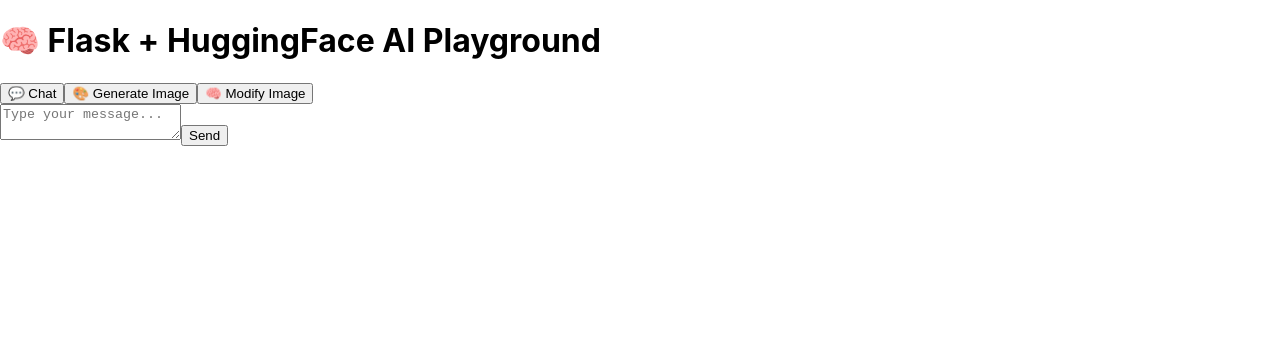
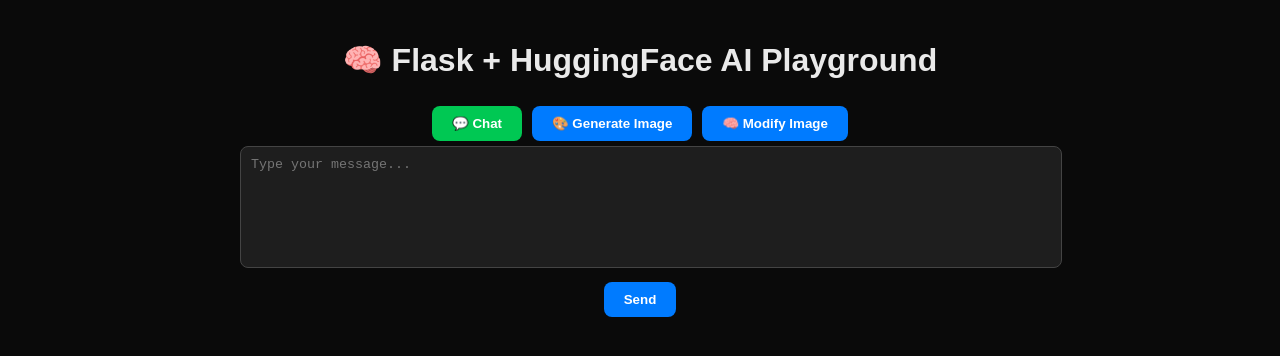
Before and after one commit to Assam157/ChatBotWithImageNew, a React (Create React App) app: page / in a window 1280 px wide. Shown: the top 356 px of the page. Built offline with nearby package versions, Linux system fonts and the light colour scheme.

Commit message:
Update App.css

```diff
--- a/src/App.css
+++ b/src/App.css
@@ -1,38 +1,60 @@
-.App {
+body {
+  background: #0a0a0a;
+  color: #eaeaea;
+  font-family: 'Poppins', sans-serif;
   text-align: center;
+  padding: 20px;
 }
 
-.App-logo {
-  height: 40vmin;
-  pointer-events: none;
+.app-container {
+  max-width: 800px;
+  margin: auto;
 }
 
-@media (prefers-reduced-motion: no-preference) {
-  .App-logo {
-    animation: App-logo-spin infinite 20s linear;
-  }
+textarea {
+  width: 100%;
+  height: 100px;
+  padding: 10px;
+  background: #1e1e1e;
+  color: white;
+  border: 1px solid #444;
+  border-radius: 8px;
+  resize: none;
 }
 
-.App-header {
-  background-color: #282c34;
-  min-height: 100vh;
-  display: flex;
-  flex-direction: column;
-  align-items: center;
-  justify-content: center;
-  font-size: calc(10px + 2vmin);
+button {
+  background: #007bff;
   color: white;
+  border: none;
+  padding: 10px 20px;
+  margin-top: 10px;
+  border-radius: 8px;
+  cursor: pointer;
+  font-weight: 600;
 }
 
-.App-link {
-  color: #61dafb;
+button:hover {
+  background: #0056b3;
 }
 
-@keyframes App-logo-spin {
-  from {
-    transform: rotate(0deg);
-  }
-  to {
-    transform: rotate(360deg);
-  }
+.tab-buttons button {
+  margin: 5px;
 }
+
+.tab-buttons .active {
+  background: #00c853;
+}
+
+.preview {
+  max-width: 100%;
+  border-radius: 12px;
+  box-shadow: 0 0 10px #00c85355;
+}
+
+.reply-box {
+  background: #151515;
+  padding: 10px;
+  margin-top: 10px;
+  border-radius: 8px;
+  text-align: left;
+}
```
